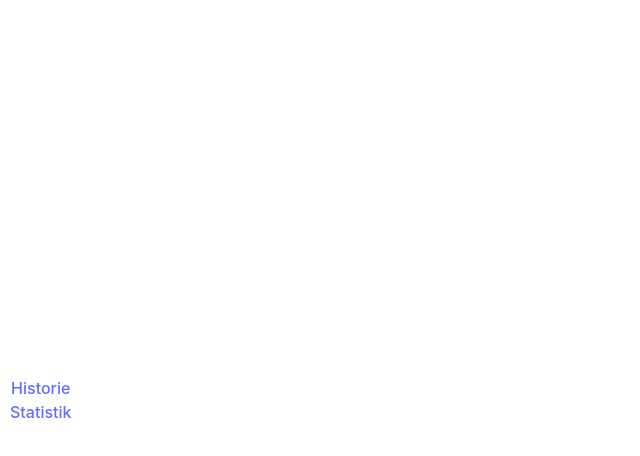
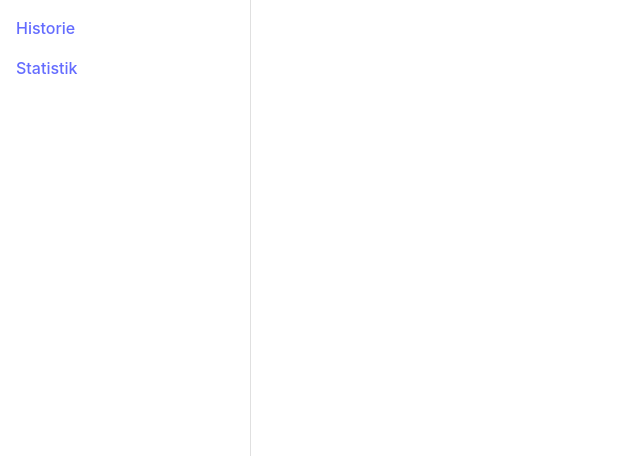
Before and after one commit to KaiRenken/parzellenwetter, a React (Vite) app in the folder src/main/react/: page / in a window 1280 px wide. Shown: the top 456 px of the page, without its empty margins (0-640 px from the left). Built offline with nearby package versions, Linux system fonts and the light colour scheme.

Commit message:
make navbar nicer

```diff
--- a/src/main/react/src/navigation/NavigationBar.tsx
+++ b/src/main/react/src/navigation/NavigationBar.tsx
@@ -1,21 +1,31 @@
 import * as React from "react";
+import {Box, Drawer, List, ListItem, ListItemButton} from "@mui/material";
+import {createRouterPath} from "../utils/LinkUtils.ts";
 import {Link} from "react-router-dom";
-import {createRouterPath} from "../utils/LinkUtils.ts";
 
 const NavigationBar = () => {
     return (
-        <div style={{display: "flex", flexDirection: "column", justifyContent: "space-between", padding: "10px"}}>
-            <div>
+        <Drawer
+            variant={"permanent"} ModalProps={{keepMounted: false}}>
+            <Box sx={{width: 250}} role="presentation">
+                <List>
+                    <ListItem key={"historie"} disablePadding>
+                        <ListItemButton>
                             <Link to={createRouterPath("historie")}>
                                 Historie
                             </Link>
-            </div>
-            <div>
+                        </ListItemButton>
+                    </ListItem>
+                    <ListItem key={"statistik"} disablePadding>
+                        <ListItemButton>
                             <Link to={createRouterPath("statistik")}>
                                 Statistik
                             </Link>
-            </div>
-        </div>
+                        </ListItemButton>
+                    </ListItem>
+                </List>
+            </Box>
+        </Drawer>
     )
 }
 
```
Lines whose indentation alone changed are shown as unchanged.
